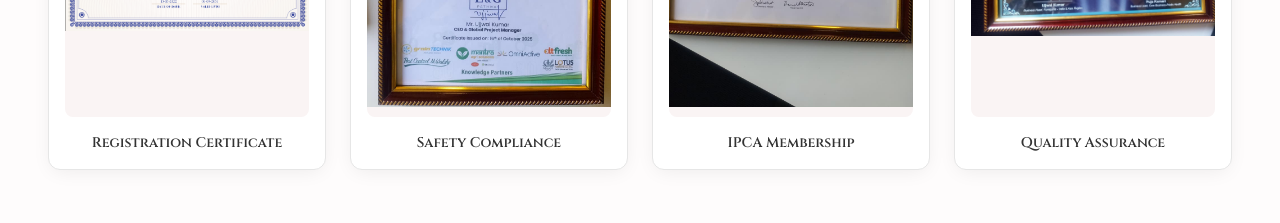
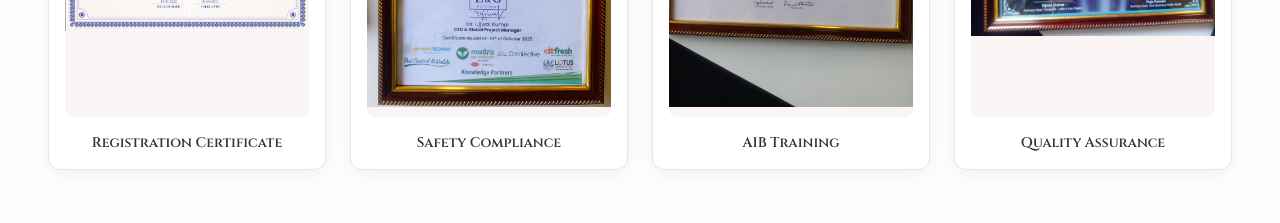
Before and after one commit to TheRDGroupOfIndustries/PREEMIUM-Pest-Management-Services-Pvt.-Ltd, a React (Vite) app: page /certifications in a window 1280 px wide. Shown: the part 1660-1883 px from the top of the page. Built offline with nearby package versions, Linux system fonts and the light colour scheme; the HTML template or start-up script is replaced by a standard one.

Commit message:
feat: update certificate title from "IPCA Membership" to "AIB Training" for a certification image.

```diff
--- a/src/pages/Certifications.tsx
+++ b/src/pages/Certifications.tsx
@@ -14,7 +14,7 @@ import cert4 from "@/assets/Primium Pest Control/certificate4.jpeg";
 const certificateImages = [
   { img: cert1, title: "Registration Certificate" },
   { img: cert2, title: "Safety Compliance" },
-  { img: cert3, title: "IPCA Membership" },
+  { img: cert3, title: "AIB Training " },
   { img: cert4, title: "Quality Assurance" },
 ];
 
```
